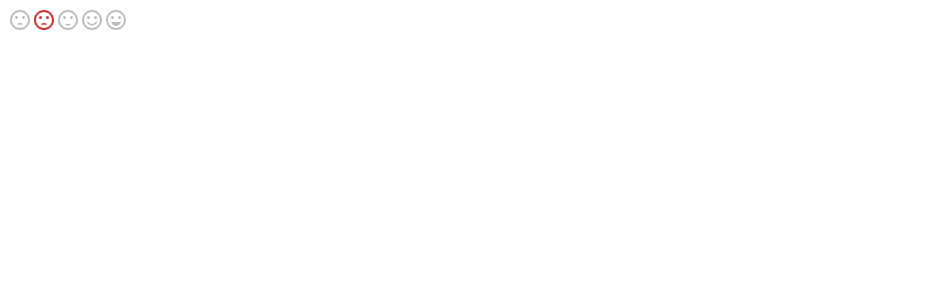
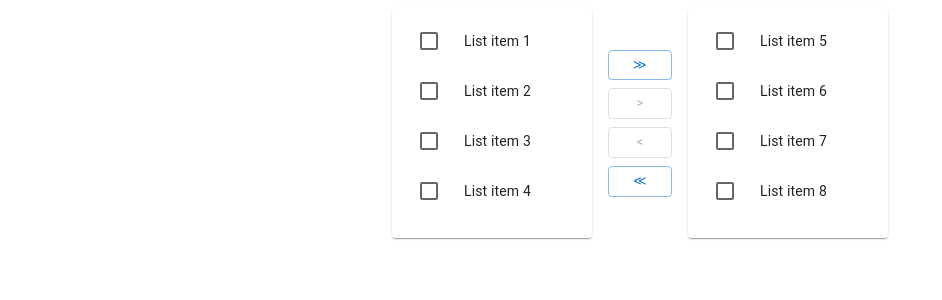
Before and after one commit to watcharakornton/mui_tutorials, a React (Vite) app: page / in a window 1280 px wide. Shown: the top 300 px of the page, without its empty margins (0-942 px from the left). Built offline with nearby package versions, Linux system fonts and the light colour scheme.

Commit message:
BasicTransferList

```diff
--- a/src/App.jsx
+++ b/src/App.jsx
@@ -7,6 +7,7 @@ import BasicRating from "./inputs/BasicRating"
 import HoverFeedback from "./inputs/hoverFeedback"
 import { CustomizedRating } from "./inputs/CustomizedRating"
 import { RadioGroupRating } from "./inputs/RadioGroupRating"
+import { BasicTransferList } from "./inputs/BasicTransferList"
 
 function App() {
   return (
@@ -19,7 +20,8 @@ function App() {
       {/* <BasicRating /> */}
       {/* <HoverFeedback /> */}
       {/* <CustomizedRating /> */}
-      <RadioGroupRating />
+      {/* <RadioGroupRating /> */}
+      <BasicTransferList />
     </>
   )
 }
--- /dev/null
+++ b/src/inputs/BasicTransferList.jsx
@@ -0,0 +1,146 @@
+import * as React from 'react';
+import Grid from '@mui/material/Grid';
+import List from '@mui/material/List';
+import ListItemButton from '@mui/material/ListItemButton';
+import ListItemIcon from '@mui/material/ListItemIcon';
+import ListItemText from '@mui/material/ListItemText';
+import Checkbox from '@mui/material/Checkbox';
+import Button from '@mui/material/Button';
+import Paper from '@mui/material/Paper';
+
+function not(a, b) {
+    return a.filter((value) => !b.includes(value));
+}
+
+function intersection(a, b) {
+    return a.filter((value) => b.includes(value));
+}
+
+export const BasicTransferList = () => {
+    const [checked, setChecked] = React.useState([]);
+    const [left, setLeft] = React.useState([0, 1, 2, 3]);
+    const [right, setRight] = React.useState([4, 5, 6, 7]);
+
+    const leftChecked = intersection(checked, left);
+    const rightChecked = intersection(checked, right);
+
+    const handleToggle = (value) => () => {
+        const currentIndex = checked.indexOf(value);
+        const newChecked = [...checked];
+
+        if (currentIndex === -1) {
+            newChecked.push(value);
+        } else {
+            newChecked.splice(currentIndex, 1);
+        }
+
+        setChecked(newChecked);
+    };
+
+    const handleAllRight = () => {
+        setRight(right.concat(left));
+        setLeft([]);
+    };
+
+    const handleCheckedRight = () => {
+        setRight(right.concat(leftChecked));
+        setLeft(not(left, leftChecked));
+        setChecked(not(checked, leftChecked));
+    };
+
+    const handleCheckedLeft = () => {
+        setLeft(left.concat(rightChecked));
+        setRight(not(right, rightChecked));
+        setChecked(not(checked, rightChecked));
+    };
+
+    const handleAllLeft = () => {
+        setLeft(left.concat(right));
+        setRight([]);
+    };
+
+    const customList = (items) => (
+        <Paper sx={{ width: 200, height: 230, overflow: 'auto' }}>
+            <List dense component="div" role="list">
+                {items.map((value) => {
+                    const labelId = `transfer-list-item-${value}-label`;
+
+                    return (
+                        <ListItemButton
+                            key={value}
+                            role="listitem"
+                            onClick={handleToggle(value)}
+                        >
+                            <ListItemIcon>
+                                <Checkbox
+                                    checked={checked.includes(value)}
+                                    tabIndex={-1}
+                                    disableRipple
+                                    inputProps={{
+                                        'aria-labelledby': labelId,
+                                    }}
+                                />
+                            </ListItemIcon>
+                            <ListItemText id={labelId} primary={`List item ${value + 1}`} />
+                        </ListItemButton>
+                    );
+                })}
+            </List>
+        </Paper>
+    );
+
+    return (
+        <Grid
+            container
+            spacing={2}
+            sx={{ justifyContent: 'center', alignItems: 'center' }}
+        >
+            <Grid item>{customList(left)}</Grid>
+            <Grid item>
+                <Grid container direction="column" sx={{ alignItems: 'center' }}>
+                    <Button
+                        sx={{ my: 0.5 }}
+                        variant="outlined"
+                        size="small"
+                        onClick={handleAllRight}
+                        disabled={left.length === 0}
+                        aria-label="move all right"
+                    >
+                        ≫
+                    </Button>
+                    <Button
+                        sx={{ my: 0.5 }}
+                        variant="outlined"
+                        size="small"
+                        onClick={handleCheckedRight}
+                        disabled={leftChecked.length === 0}
+                        aria-label="move selected right"
+                    >
+                        &gt;
+                    </Button>
+                    <Button
+                        sx={{ my: 0.5 }}
+                        variant="outlined"
+                        size="small"
+                        onClick={handleCheckedLeft}
+                        disabled={rightChecked.length === 0}
+                        aria-label="move selected left"
+                    >
+                        &lt;
+                    </Button>
+                    <Button
+                        sx={{ my: 0.5 }}
+                        variant="outlined"
+                        size="small"
+                        onClick={handleAllLeft}
+                        disabled={right.length === 0}
+                        aria-label="move all left"
+                    >
+                        ≪
+                    </Button>
+                </Grid>
+            </Grid>
+            <Grid item>{customList(right)}</Grid>
+        </Grid>
+    );
+}
```
Also changed, not shown: src/inputs/EnhancedTransferList.jsx (added, +9 -0 lines), 1 other file (tests, documents, lock files or other folders).
